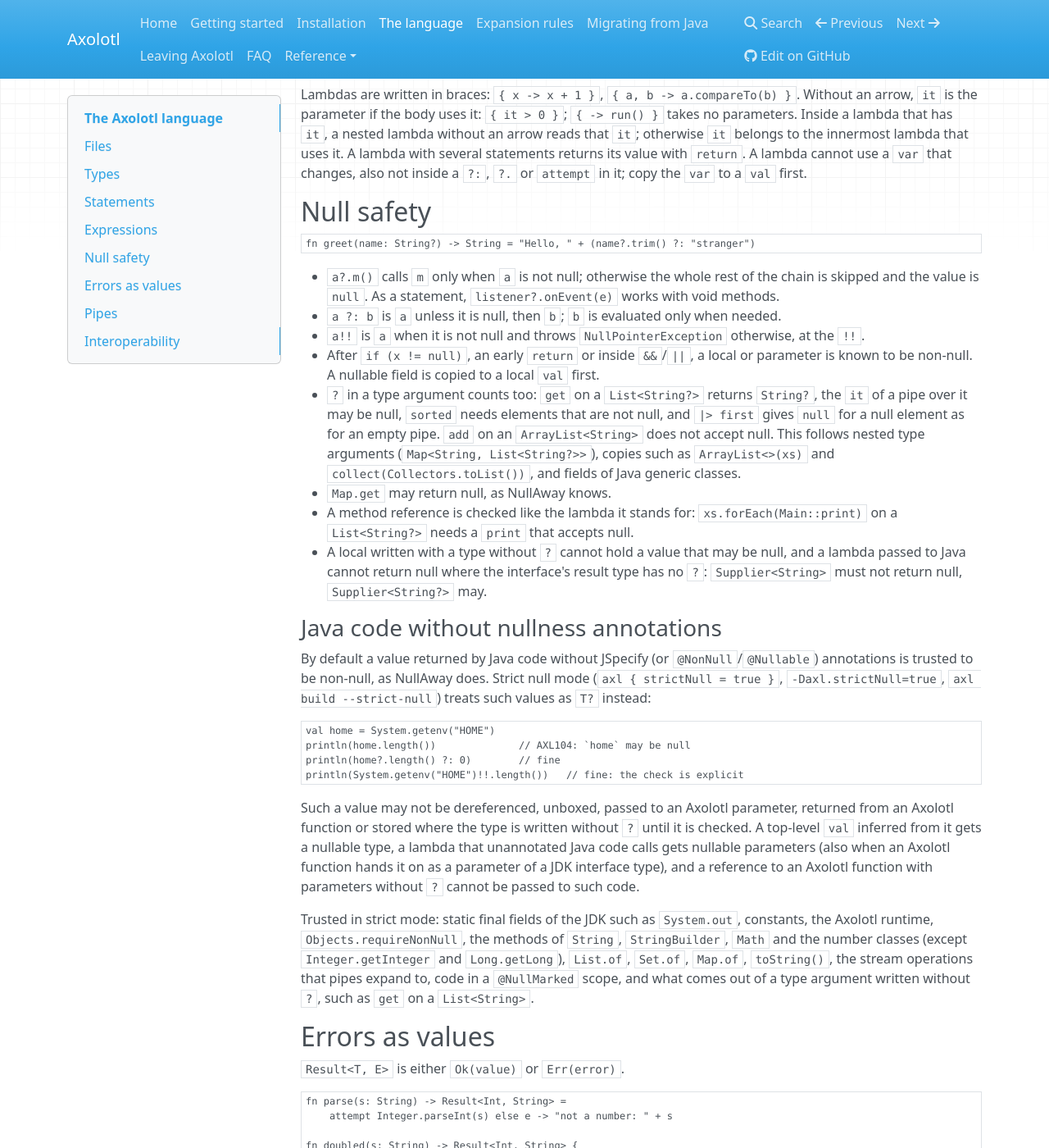
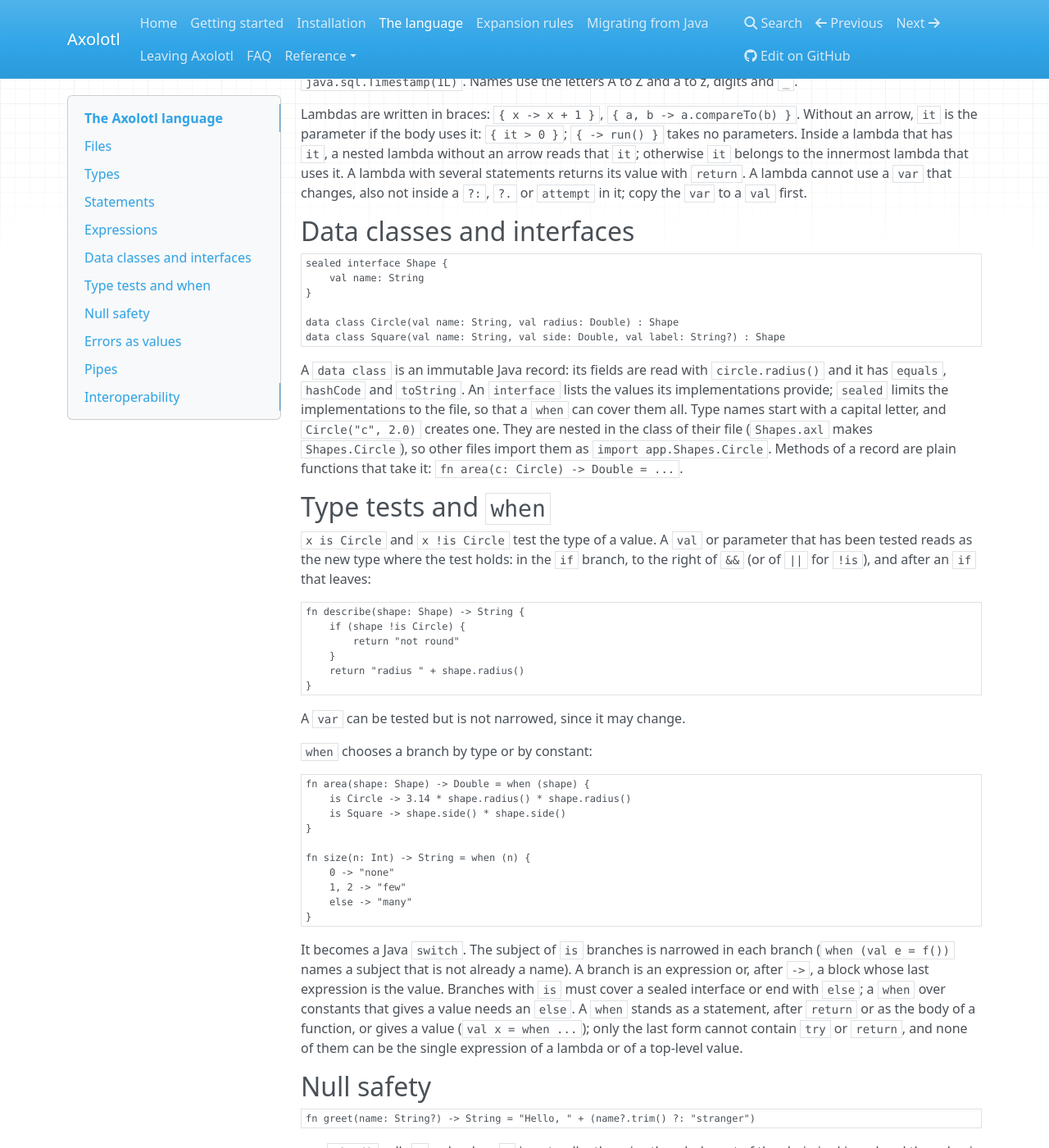
Before and after one commit to k1ngmang/axolotl-lang, an MkDocs documentation site: the page built from docs/language.md, in a window 1280 px wide and 1400 px high, scrolled down 1119 px. Shown: the whole window at 82% size. Built offline with MkDocs 1.6.1, drawn with Linux system fonts in a browser that asks for light colours; nearby versions of some CDN libraries; some of the changed text lies outside the part shown.

Commit message:
Document for, data classes, is and when

````diff
--- a/docs/language.md
+++ b/docs/language.md
@@ -40,6 +40,7 @@ the wrapper classes. Every other name is a Java type: `String`, `List<Int>`, `ja
   value is `null` or a lambda: `val x: String? = null`.
 - `x = e`, `x += e`, `-=`, `*=`, `/=`, `%=` assign to a `var` (or to a Java field).
 - `if (c) { ... } else if (d) { ... } else { ... }`, `while (c) { ... }`, `return e`.
+- `for (x in xs) { ... }` goes over a `List`, a `Set`, any `Iterable` or an array. `x` is a `val`.
 - Statements end at the end of a line or at `;`. A line starting with `(`, `+` or `-` starts a new
   statement; break long lines after an operator or before `.`, `?.`, `?:` and `|>`. Two statements
   on one line need a `;` between them, and an expression that does nothing, such as `x + 1`,
@@ -60,6 +61,63 @@ a lambda that has `it`, a nested lambda without an arrow reads that `it`; otherw
 the innermost lambda that uses it. A lambda with several statements returns its value with `return`.
 A lambda cannot use a `var` that changes, also not inside a `?:`, `?.` or `attempt` in it; copy the
 `var` to a `val` first.
+
+## Data classes and interfaces
+
+```axl
+sealed interface Shape {
+    val name: String
+}
+
+data class Circle(val name: String, val radius: Double) : Shape
+data class Square(val name: String, val side: Double, val label: String?) : Shape
+```
+
+A `data class` is an immutable Java record: its fields are read with `circle.radius()` and it has
+`equals`, `hashCode` and `toString`. An `interface` lists the values its implementations provide;
+`sealed` limits the implementations to the file, so that a `when` can cover them all. Type names start
+with a capital letter, and `Circle("c", 2.0)` creates one. They are nested in the class of their file
+(`Shapes.axl` makes `Shapes.Circle`), so other files import them as `import app.Shapes.Circle`.
+Methods of a record are plain functions that take it: `fn area(c: Circle) -> Double = ...`.
+
+## Type tests and `when`
+
+`x is Circle` and `x !is Circle` test the type of a value. A `val` or parameter that has been tested
+reads as the new type where the test holds: in the `if` branch, to the right of `&&` (or of `||` for
+`!is`), and after an `if` that leaves:
+
+```axl
+fn describe(shape: Shape) -> String {
+    if (shape !is Circle) {
+        return "not round"
+    }
+    return "radius " + shape.radius()
+}
+```
+
+A `var` can be tested but is not narrowed, since it may change.
+
+`when` chooses a branch by type or by constant:
+
+```axl
+fn area(shape: Shape) -> Double = when (shape) {
+    is Circle -> 3.14 * shape.radius() * shape.radius()
+    is Square -> shape.side() * shape.side()
+}
+
+fn size(n: Int) -> String = when (n) {
+    0 -> "none"
+    1, 2 -> "few"
+    else -> "many"
+}
+```
+
+It becomes a Java `switch`. The subject of `is` branches is narrowed in each branch (`when (val e = f())`
+names a subject that is not already a name). A branch is an expression or, after `->`, a block whose last
+expression is the value. Branches with `is` must cover a sealed interface or end with `else`; a `when`
+over constants that gives a value needs an `else`. A `when` stands as a statement, after `return` or as
+the body of a function, or gives a value (`val x = when ...`); only the last form cannot contain `try` or
+`return`, and none of them can be the single expression of a lambda or of a top-level value.
 
 ## Null safety
 
````
Also changed, not shown: CHANGELOG.md (+7 -0 lines).
